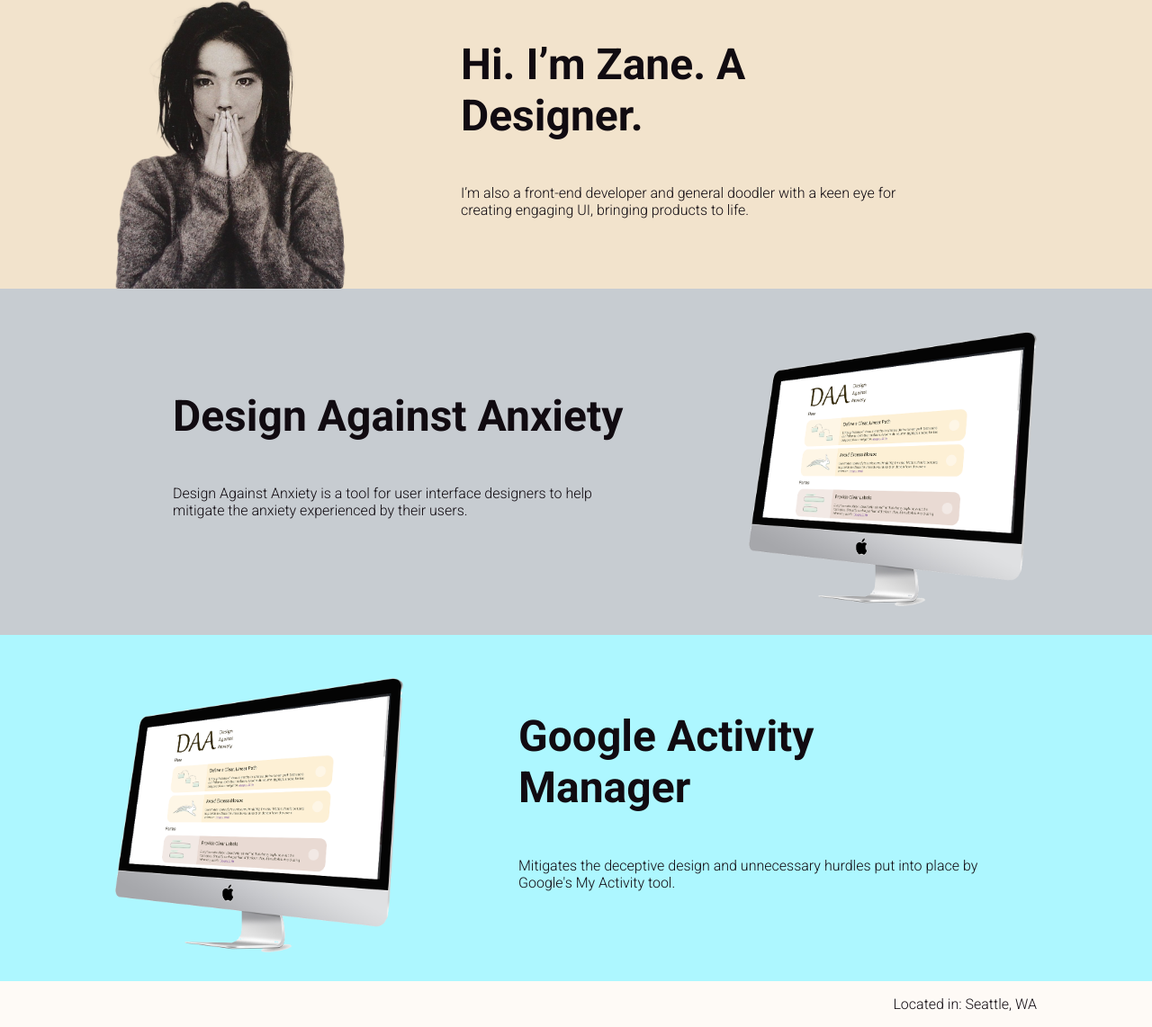
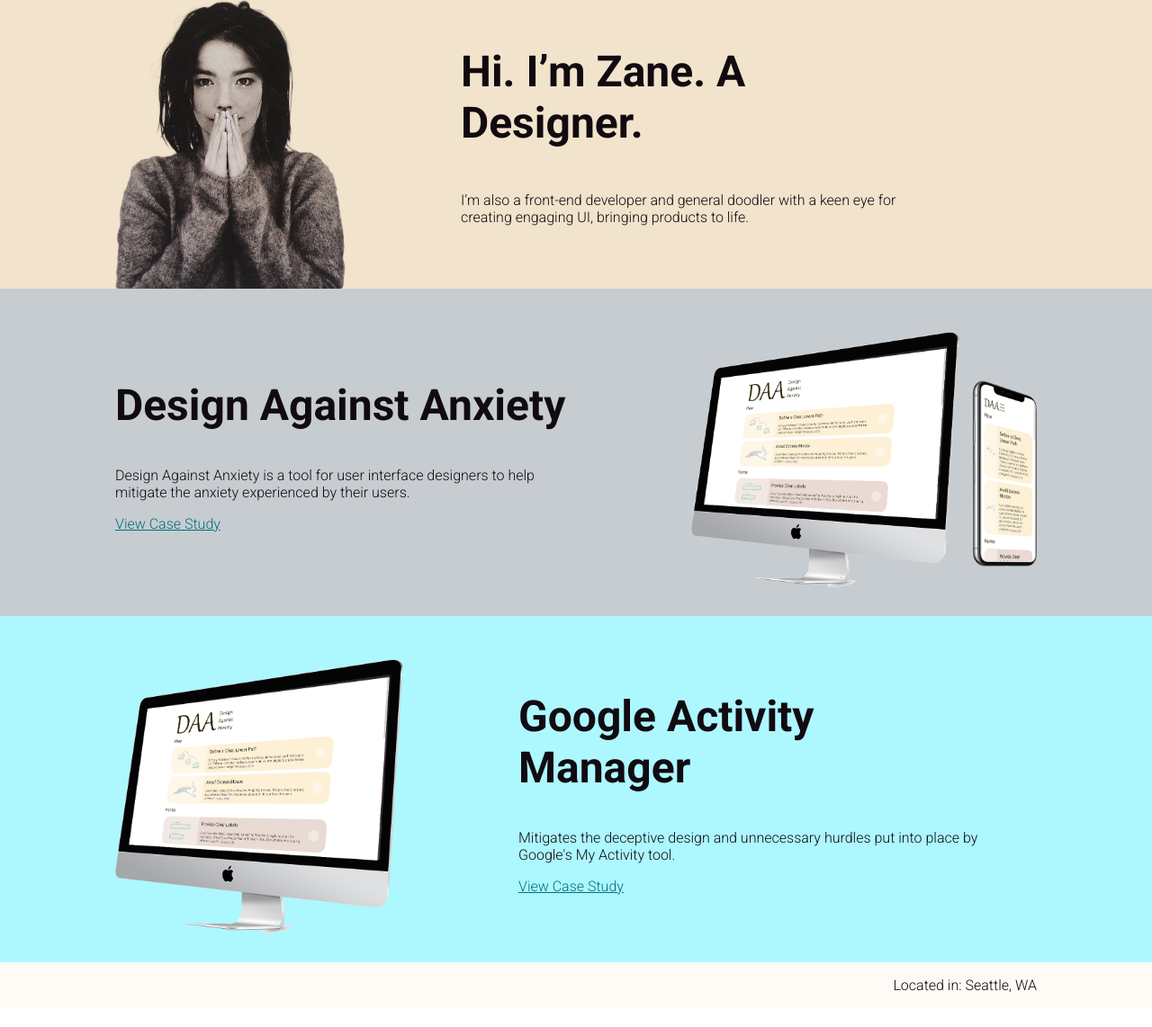
Before and after one commit to tylo-zane/zane, a plain HTML site: page index.html in a window 1280 px wide. Shown: the part 123-1265 px from the top of the page at 90% size. After the commit the page ends 1244 px from the top, so only its background shows below. Drawn offline with Linux system fonts and the light colour scheme.

Commit message:
added View Case Study links

```diff
--- a/index.html
+++ b/index.html
@@ -35,14 +35,17 @@
     </div>
     <div class="panel" id="daa">
       <div class="panel-desc">
-        <h1>Design Against Anxiety</h1>
+        <h2>Design Against Anxiety</h2>
         <p>
           Design Against Anxiety is a tool for user interface designers to help mitigate the
           anxiety experienced by their users.
         </p>
+        <p>
+          <a>View Case Study</a>
+        </p>
       </div>
       <div class="panel-margin"></div>
-      <img src="img/daa.png" class="panel-img" alt="tentative headshot">
+      <img src="img/daa2.png" class="panel-img" alt="tentative headshot">
       <div class="panel-margin"></div>
     </div>
     <div class="panel" id="activity-manager">
@@ -50,10 +53,13 @@
       <img src="img/daa.png" class="panel-img" alt="tentative headshot">
       <div class="panel-margin"></div>
       <div class="panel-desc">
-        <h1>Google Activity Manager</h1>
+        <h2>Google Activity Manager</h2>
         <p>
           Mitigates the deceptive design and unnecessary hurdles put into place by Google's
           My Activity tool.
+        </p>
+        <p>
+          <a>View Case Study</a>
         </p>
       </div>
     </div>
--- a/style.css
+++ b/style.css
@@ -1,4 +1,5 @@
 @import url('https://fonts.googleapis.com/css2?family=Roboto:wght@300;400;500;700&display=swap');
+@import url('https://fonts.googleapis.com/css2?family=Raleway:wght@200&display=swap');
 
 /* CONTENT AREAS */
 
@@ -82,6 +83,7 @@ main {
     justify-content: center;
     padding-top: 3em;
     width: 100%;
+    align-self: flex-end;
 }
 
 #daa {
@@ -97,11 +99,19 @@ main {
     padding-bottom: 2em;
 }
 
+#daa .panel-desc, #activity-manager .panel-desc {
+    justify-content: center;
+}
+
 #overview .panel-img {
     max-width: 20%;
 }
 
-#daa img, #activity-manager img {
+#daa img {
+    max-width: 30%;
+}
+
+#activity-manager img {
     max-width: 25%;
 }
 
@@ -126,7 +136,19 @@ body {
     color: #110B11;
 }
 
-h1 {
+h1, h2 {
     font-size: 3em;
+}
 
+h2 {
+    margin-bottom: 0.5em;
 }
+
+.panel p {
+    margin-bottom: 0;
+}
+
+.panel a {
+    color: #00707A;
+    text-decoration: underline;
+}
```
Also changed, not shown: img/daa2.png (added).
